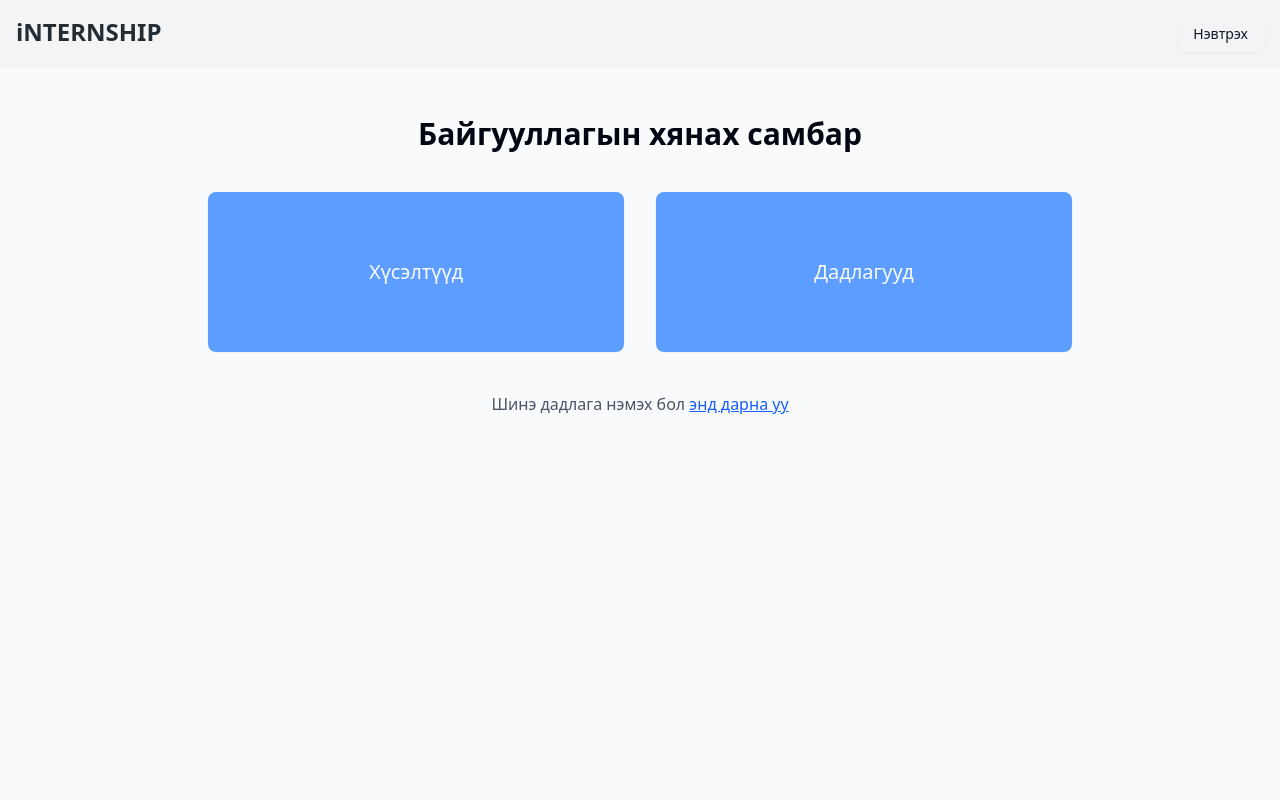
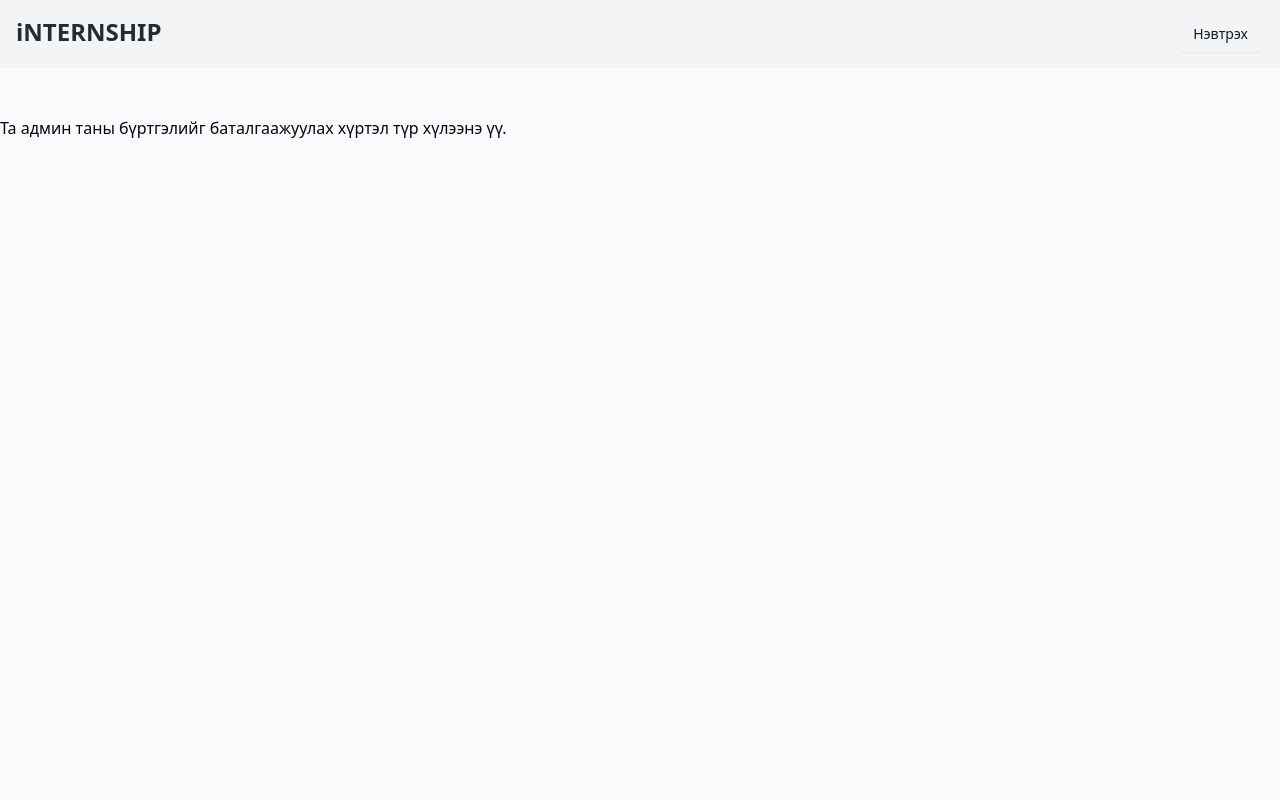
Before and after one commit to barsbold-coding/bilgee-frontend, a Next.js app: page /org in a window 1280 px wide. Shown: the top 800 px of the page. Built offline with nearby package versions, Linux system fonts and the light colour scheme.

Commit message:
added message

```diff
--- a/src/app/org/page.tsx
+++ b/src/app/org/page.tsx
@@ -24,6 +24,14 @@ export default function OrganizationDashboard() {
 
   if (loading) {
     return null; // Don't render anything while checking auth
+  }
+
+  if (!user?.verified) {
+    return (
+      <div className="flex flex-col min-h-screen bg-gray-50 py-12">
+        Та админ таны бүртгэлийг баталгаажуулах хүртэл түр хүлээнэ үү.
+      </div>
+    )
   }
 
   return (
```
